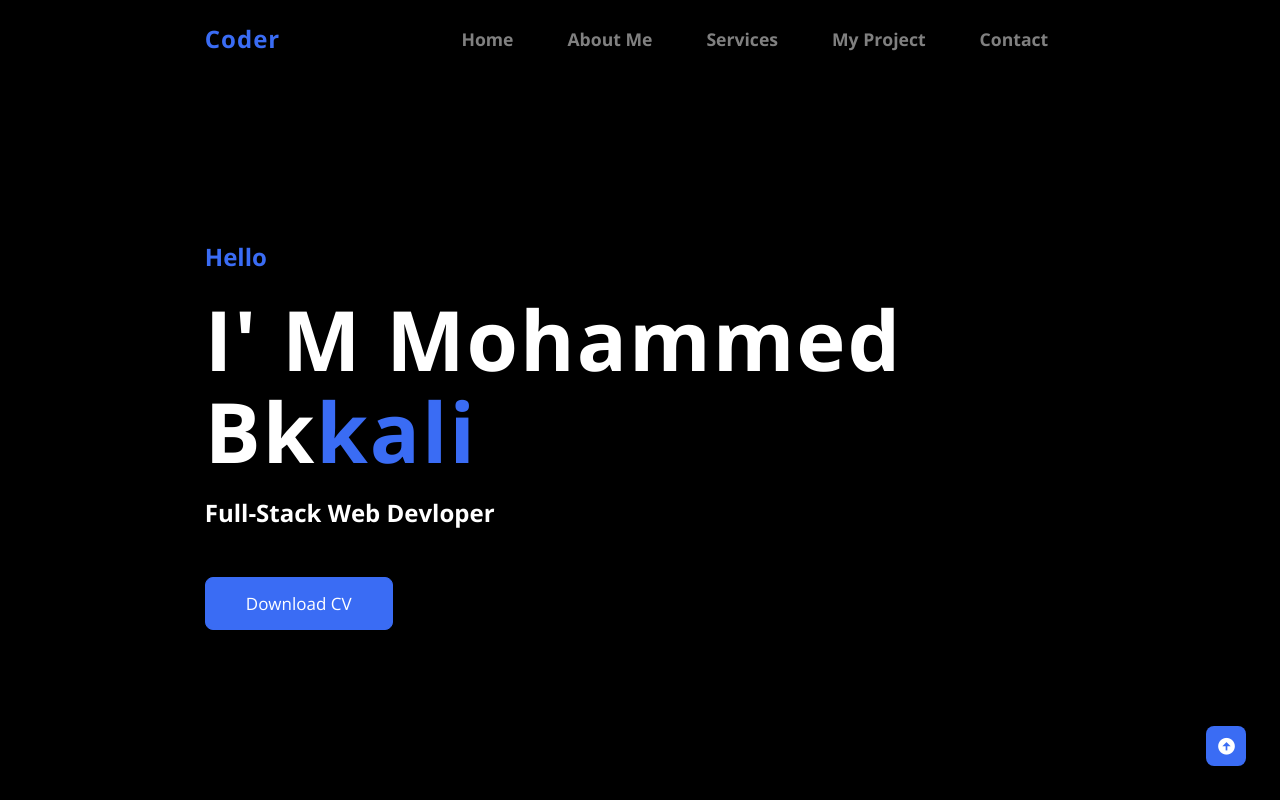
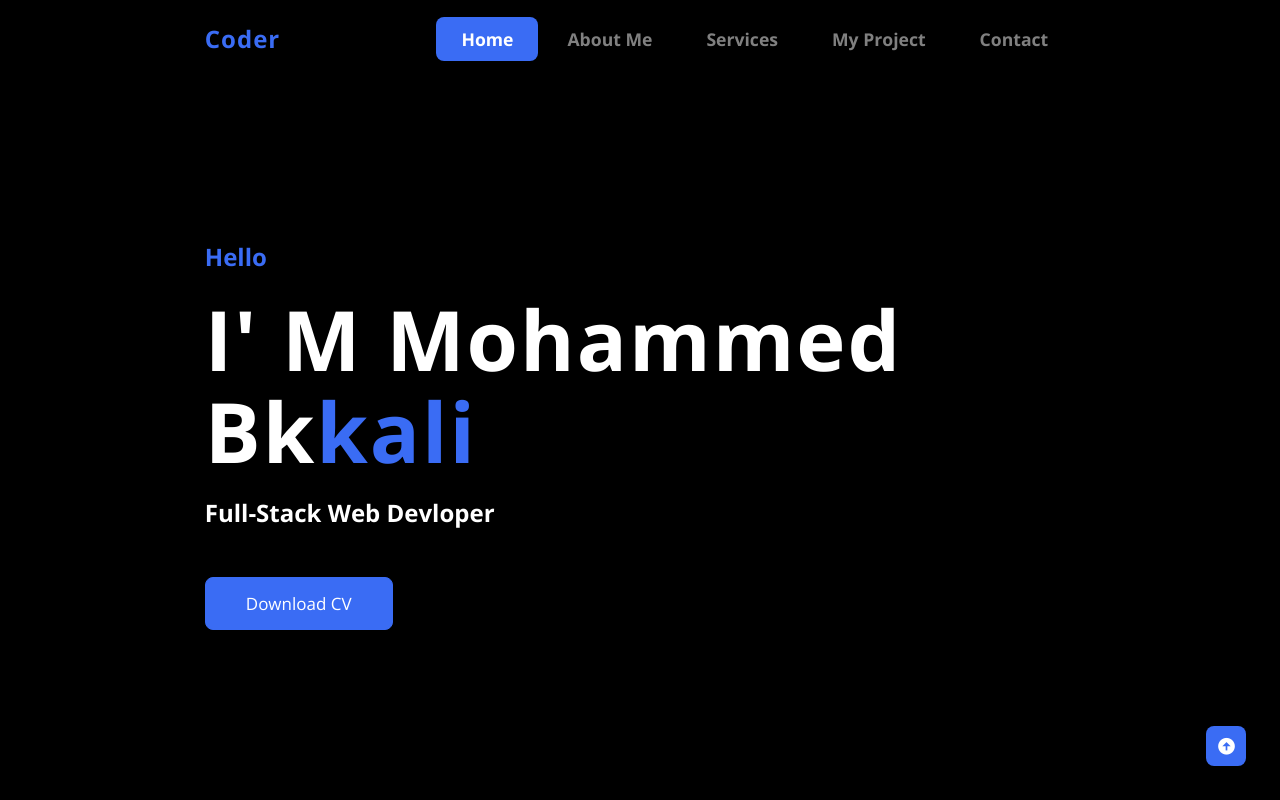
Before and after one commit to mohammed-bakkali/Portflio, a plain HTML site: page index.html in a window 1280 px wide. Shown: the top 800 px of the page. Drawn offline with nearby package versions, Linux system fonts and the light colour scheme.

Commit message:
Update style.css

```diff
--- a/css/style.css
+++ b/css/style.css
@@ -58,7 +58,7 @@ header{
     border-radius: 0.5rem;
     transition: all 40 ease;
 }
-navbar a.active{
+.navbar a.active{
     background-color: var(--main-color);
     color: var(--text-color);
 }
```
